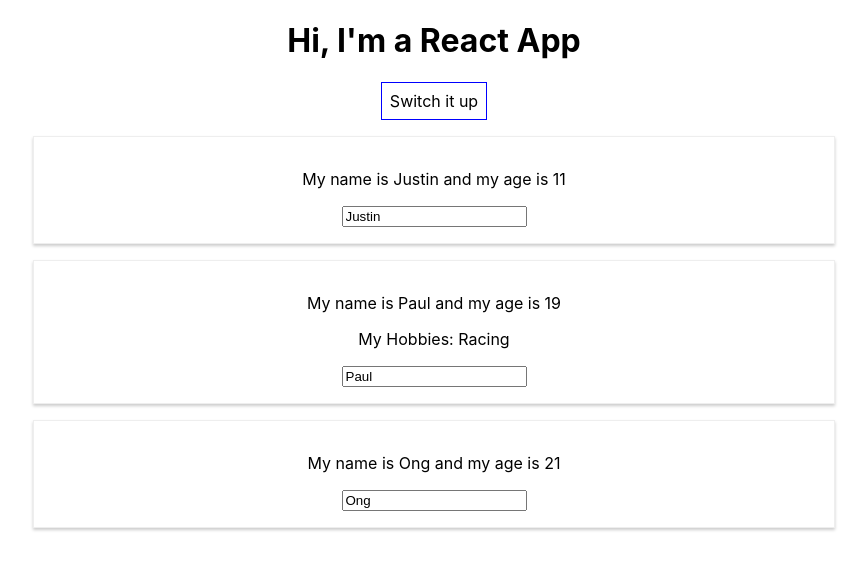
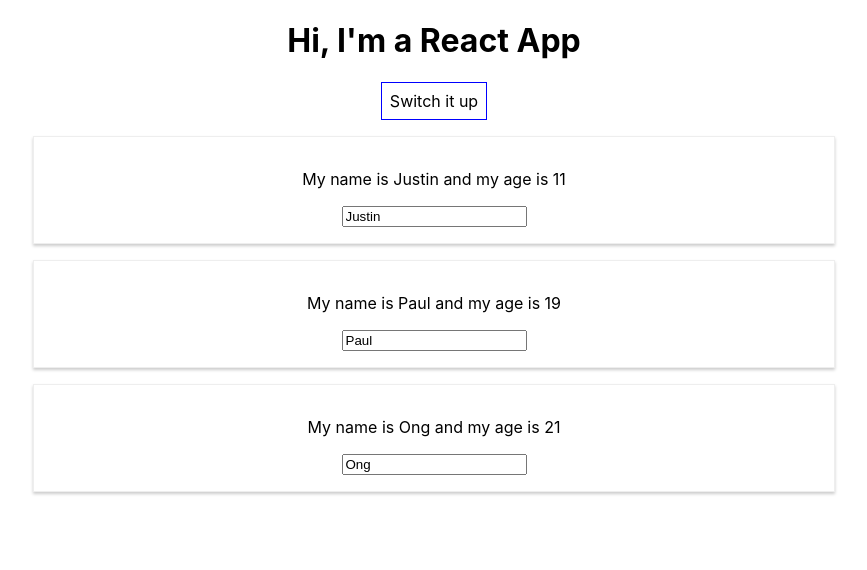
Before and after one commit to ong1995/LearningReact, a React (Create React App) app: page / in a window 1280 px wide. Both pictures are taken after a click on the button "Switch it up". Shown: the top 570 px of the page, without its empty margins (206-1073 px from the left). Built offline with nearby package versions, Linux system fonts and the light colour scheme.

Commit message:
052 Outputting Lists

```diff
--- a/src/App.js
+++ b/src/App.js
@@ -81,20 +81,13 @@ class App extends Component {
     {
       persons = (
         <div>
-          <Person
-            name={this.state.persons[0].name}
-            age={this.state.persons[0].age} />
-          <Person
-            name={this.state.persons[1].name}
-            age={this.state.persons[1].age}
-            click={this.switchHandler.bind(this, "JP Grandpa")}
-            changed={this.nameChangedHandler}
-            > My Hobbies: Racing</Person>
-          <Person
-            name={this.state.persons[2].name}
-            age={this.state.persons[2].age} />
+          {this.state.persons.map(person => {
+            return <Person
+              name={person.name}
+              age={person.age}/>
+          })}
         </div>
-      )
+      );
     };
     return (
       <div className="App">
```
